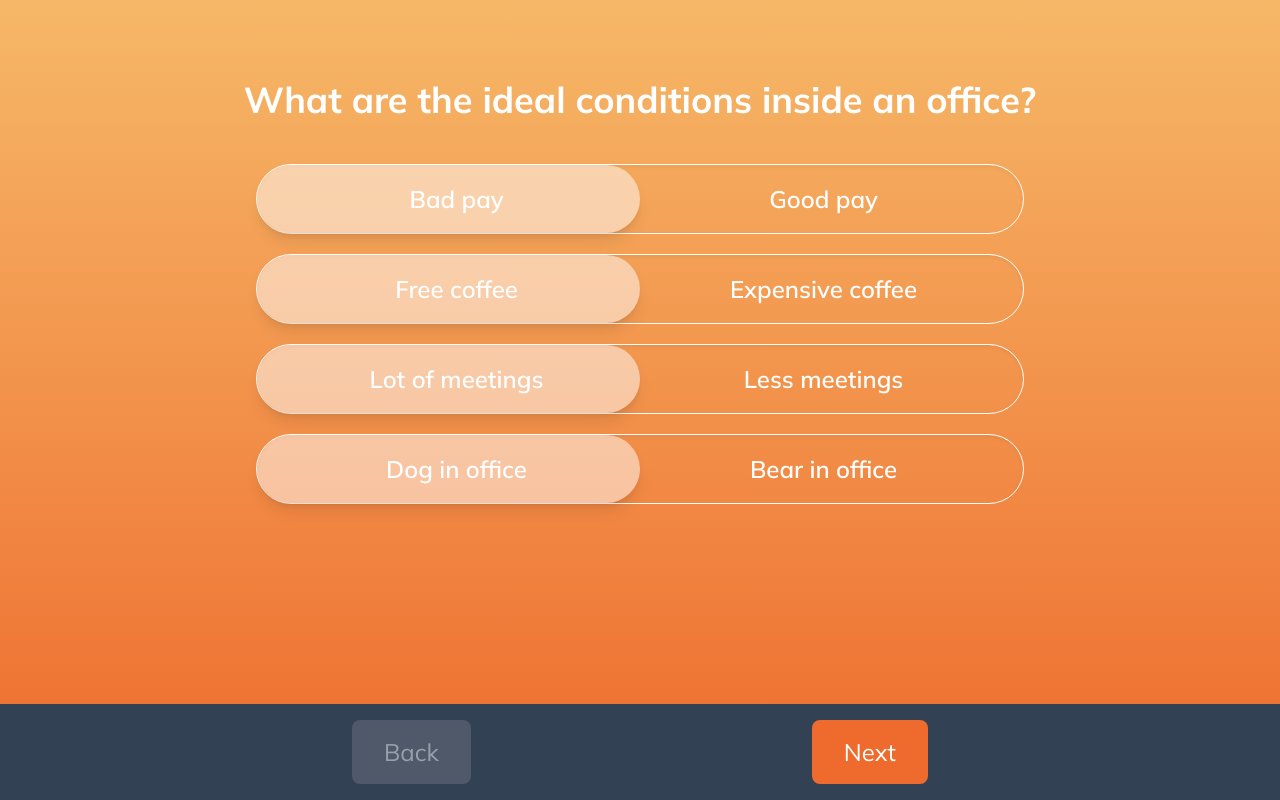
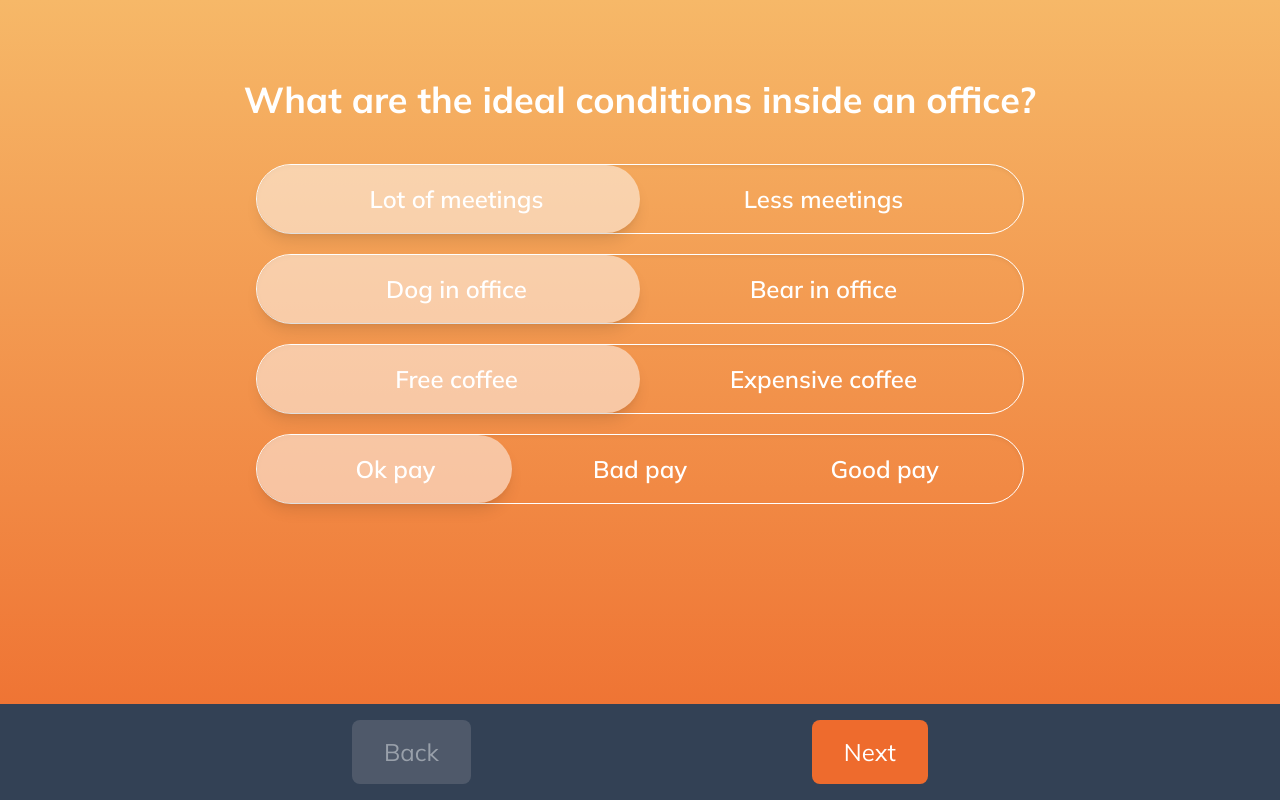
Before and after one commit to nsstarr/react-toggle-switch, a React (Vite) app: page / in a window 1280 px wide. Built offline with nearby package versions, Linux system fonts and the light colour scheme.

Commit message:
feat: add support for three word toggle

```diff
--- a/src/components/quiz/AnswerToggle.tsx
+++ b/src/components/quiz/AnswerToggle.tsx
@@ -54,12 +54,14 @@ const AnswerToggle: React.FC<AnswerToggleProps> = ({
     }
   }, [selectedAnswer, answers, onAnswerChange]);
 
+  // Handle answer selection
   const handleSelect = (answerId: number) => {
     if (!groupLocked && !isLocked(answerId)) {
       setSelectedAnswer(answerId);
     }
   };
 
+  // Set color based on correctness score
   const getCorrectScoreTextColor = () => {
     switch (Math.round(correctnessScore)) {
       case 100:
@@ -76,6 +78,22 @@ const AnswerToggle: React.FC<AnswerToggleProps> = ({
     }
   };
 
+  const answerWidth = `${100 / answers.length}%`;
+
+  const selectedIndex = answers.findIndex(
+    (answer) => answer.id === selectedAnswer
+  );
+
+  const translatePercentage =
+    selectedIndex === -1
+      ? 0
+      : answers.length === 2
+      ? selectedIndex * 100 // Two answers
+      : selectedIndex === 0
+      ? 0 // First answer
+      : selectedIndex === 1
+      ? 100 // Second answer
+      : 200; // Third answer
   return (
     <fieldset
       className="mx-auto my-5 flex max-w-screen-md flex-col items-center justify-center"
@@ -96,22 +114,20 @@ const AnswerToggle: React.FC<AnswerToggleProps> = ({
         <div
           className="absolute left-0 top-0 rounded-full bg-white/50 shadow-lg transition-transform duration-300 ease-in-out"
           style={{
-            width: isWrapped ? "100%" : `${100 / answers.length}%`, // Full width in wrapped mode
+            width: isWrapped ? "100%" : answerWidth, // Full width in wrapped mode
             height: isWrapped ? `${100 / answers.length}%` : "100%", // Full height in wrapped mode
             transform: isWrapped
-              ? `translateY(${
-                  selectedAnswer === answers[1]?.id ? "100%" : "0%"
-                })`
-              : `translateX(${
-                  selectedAnswer === answers[1]?.id ? "100%" : "0%"
-                })`, // Toggle vertically if wrapped
+              ? `translateY(${translatePercentage}%)`
+              : `translateX(${translatePercentage}%)`, // Toggle vertically or horizontally based on `isWrapped`
           }}
         ></div>
 
+        {/* Render answer options */}
         {answers.map((answer) => (
           <label
             key={answer.id}
             className="relative z-10 flex-1 cursor-pointer text-center"
+            style={{ flexBasis: answerWidth }}
           >
             <input
               type="radio"
--- a/src/data.ts
+++ b/src/data.ts
@@ -5,18 +5,19 @@
       [
         { id: 1, label: "Good pay", correct: true },
         { id: 2, label: "Bad pay", correct: false },
+        { id: 3, label: "Ok pay", correct: false },
       ],
       [
-          { id: 3, label: "Lot of meetings", correct: true },
-          { id: 4, label: "Less meetings", correct: false },
+        { id: 4, label: "Lot of meetings", correct: true },
+        { id: 5, label: "Less meetings", correct: false },
       ],
       [
-          { id: 5, label: "Free coffee", correct: true },
-          { id: 6, label: "Expensive coffee", correct: false },
+        { id: 6, label: "Free coffee", correct: true },
+        { id: 7, label: "Expensive coffee", correct: false },
       ],
       [
-          { id: 7, label: "Bear in office", correct: false },
-          { id: 8, label: "Dog in office", correct: true },
+        { id: 8, label: "Bear in office", correct: false },
+        { id: 9, label: "Dog in office", correct: true },
       ],
     ],
   },
@@ -24,16 +25,21 @@
     question: "What is the best environment for productivity?",
     groupedAnswers: [
       [
-          { id: 9, label: "Quiet surroundings", correct: true },
-          { id: 10, label: "Noisy surroundings", correct: false },
+        { id: 10, label: "Quiet surroundings", correct: true },
+        { id: 11, label: "Noisy surroundings", correct: false },
       ],
       [
-          { id: 11, label: "Good lighting", correct: true },
-          { id: 12, label: "Dim lighting", correct: false },
+        { id: 12, label: "Good lighting", correct: true },
+        { id: 13, label: "Dim lighting", correct: false },
       ],
       [
-          { id: 13, label: "Supportive colleagues", correct: true },
-          { id: 14, label: "Distracting colleagues", correct: false },
+        { id: 14, label: "Supportive colleagues", correct: true },
+        { id: 15, label: "Distracting colleagues", correct: false },
+      ],
+      [
+        { id: 16, label: "Comfortable chair", correct: true },
+        { id: 17, label: "Uncomfortable chair", correct: false },
+        { id: 18, label: "No chair", correct: false },
       ],
     ],
   },
```
Also changed, not shown: 1 other file (tests, documents, lock files or other folders). Lines whose indentation alone changed are shown as unchanged.
